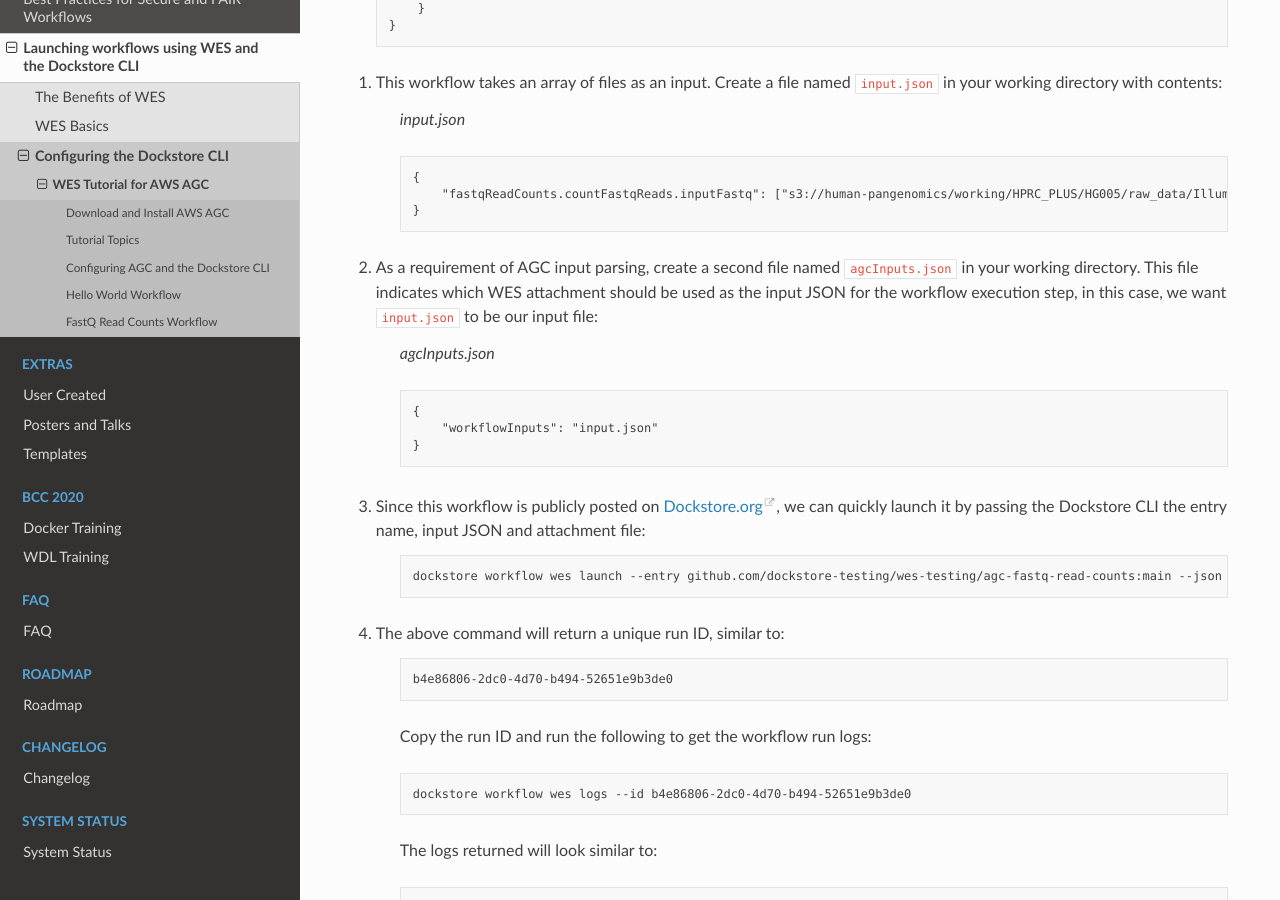
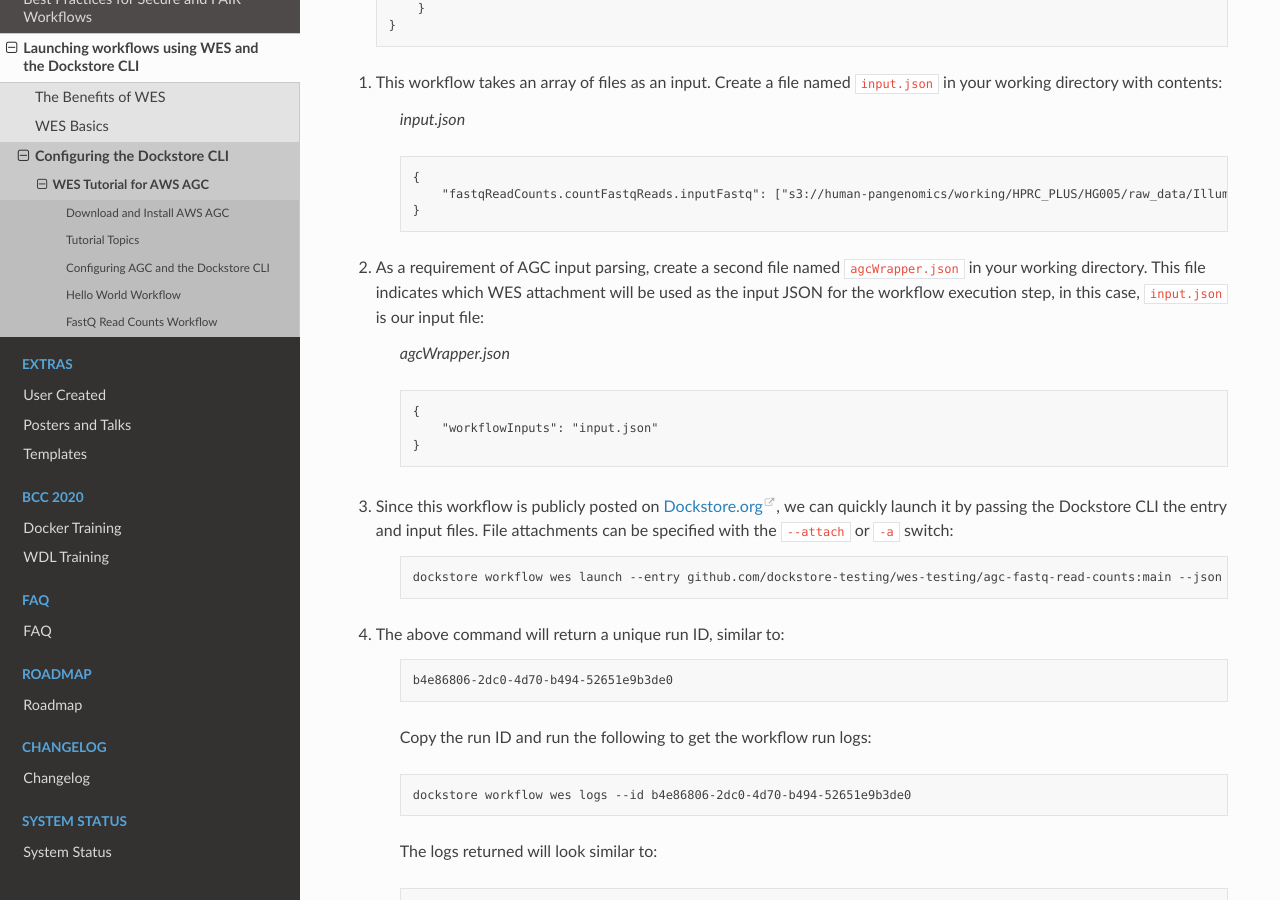
Before and after one commit to dockstore/dockstore-documentation, a Sphinx documentation site: the page built from docs/advanced-topics/wes/wes-agc-tutorial.rst, in a window 1280 px wide and 900 px high, scrolled down 5072 px. Built offline with Sphinx 7.4.7 and the Read the Docs theme 2.0.0, drawn with Linux system fonts in a browser that asks for light colours.

Commit message:
rewording

```diff
--- a/docs/advanced-topics/wes/wes-agc-tutorial.rst
+++ b/docs/advanced-topics/wes/wes-agc-tutorial.rst
@@ -261,10 +261,10 @@ This WDL workflow tabulates read counts of the input fastq file.
             "fastqReadCounts.countFastqReads.inputFastq": ["s3://human-pangenomics/working/HPRC_PLUS/HG005/raw_data/Illumina/child/5A1-24481579/5A1_S5_L001_R1_001.fastq.gz"]
         }
 
-2. As a requirement of AGC input parsing, create a second file named ``agcInputs.json`` in your working directory.
-   This file indicates which WES attachment should be used as the input JSON for the workflow execution step, in this case, we want ``input.json`` to be our input file:
+2. As a requirement of AGC input parsing, create a second file named ``agcWrapper.json`` in your working directory.
+   This file indicates which WES attachment will be used as the input JSON for the workflow execution step, in this case, ``input.json`` is our input file:
 
-    *agcInputs.json*
+    *agcWrapper.json*
 
     .. code:: text
 
@@ -272,11 +272,11 @@ This WDL workflow tabulates read counts of the input fastq file.
             "workflowInputs": "input.json"
         }
 
-3. Since this workflow is publicly posted on `Dockstore.org <https://dockstore.org/>`_, we can quickly launch it by passing the Dockstore CLI the entry name, input JSON and attachment file:
+3. Since this workflow is publicly posted on `Dockstore.org <https://dockstore.org/>`_, we can quickly launch it by passing the Dockstore CLI the entry and input files. File attachments can be specified with the ``--attach`` or ``-a`` switch:
 
     .. code:: text
 
-        dockstore workflow wes launch --entry github.com/dockstore-testing/wes-testing/agc-fastq-read-counts:main --json agcInputs.json -a input.json
+        dockstore workflow wes launch --entry github.com/dockstore-testing/wes-testing/agc-fastq-read-counts:main --json agcWrapper.json -a input.json
 
 
 4. The above command will return a unique run ID, similar to:
```
